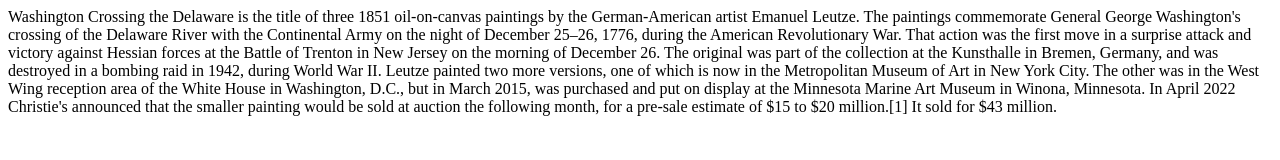
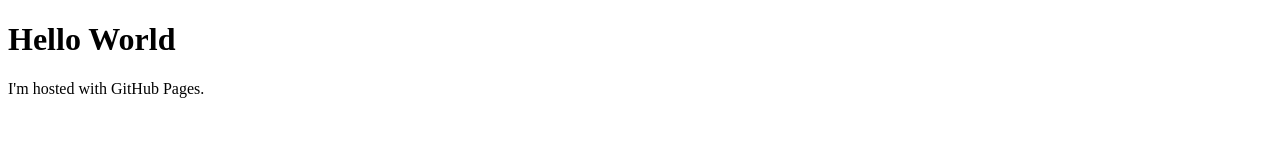
Before and after one commit to eddiefuhrer/eddiefuhrer.github.io, a plain HTML site: page index.html in a window 1280 px wide. Drawn offline with Linux system fonts and the light colour scheme.

Commit message:
Update index.html

```diff
--- a/index.html
+++ b/index.html
@@ -1,10 +1,7 @@
 <!DOCTYPE html>
 <html>
 <body>
-Washington Crossing the Delaware is the title of three 1851 oil-on-canvas paintings by the German-American artist Emanuel Leutze.
-
-The paintings commemorate General George Washington's crossing of the Delaware River with the Continental Army on the night of December 25–26, 1776, during the American Revolutionary War. That action was the first move in a surprise attack and victory against Hessian forces at the Battle of Trenton in New Jersey on the morning of December 26.
-
-The original was part of the collection at the Kunsthalle in Bremen, Germany, and was destroyed in a bombing raid in 1942, during World War II. Leutze painted two more versions, one of which is now in the Metropolitan Museum of Art in New York City. The other was in the West Wing reception area of the White House in Washington, D.C., but in March 2015, was purchased and put on display at the Minnesota Marine Art Museum in Winona, Minnesota. In April 2022 Christie's announced that the smaller painting would be sold at auction the following month, for a pre-sale estimate of $15 to $20 million.[1] It sold for $43 million.
+<h1>Hello World</h1>
+<p>I'm hosted with GitHub Pages.</p>
 </body>
 </html>
```
